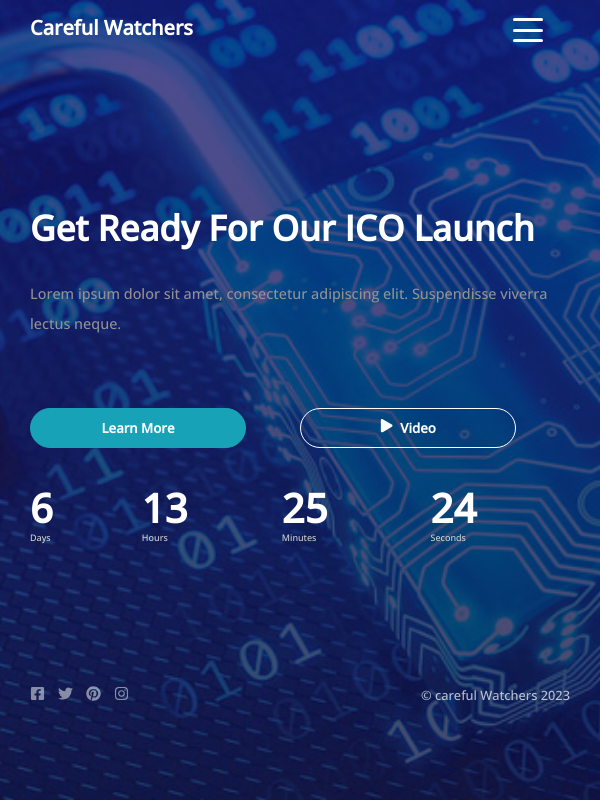
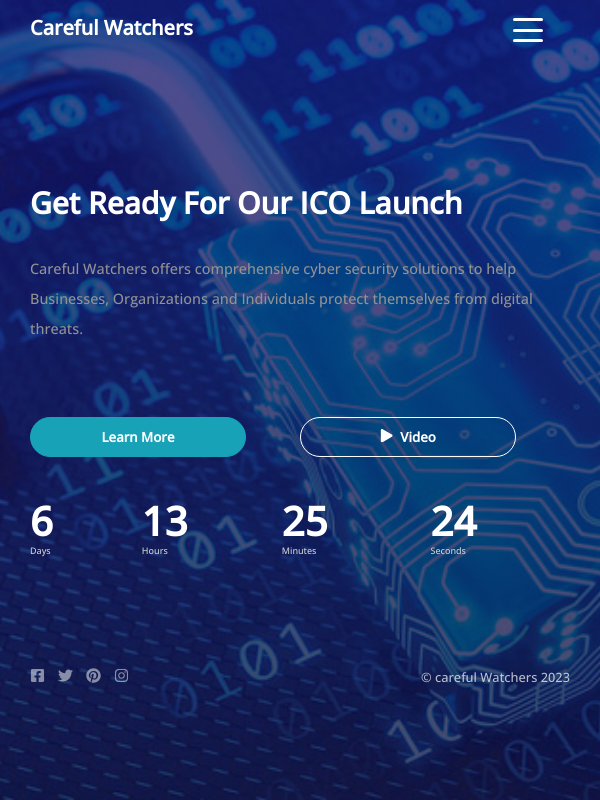
Before and after one commit to Eluan-Adumo/careful-watchers-wait-list, a React (Create React App) app: page / in a window 600 px wide. Built offline with nearby package versions, Linux system fonts and the light colour scheme.

Commit message:
Recent Update

```diff
--- a/src/App.css
+++ b/src/App.css
@@ -58,6 +58,10 @@ input, button, textarea{
 
 body{
     /* overflow-y: hidden; */
+}
+.vid-btn:hover{
+    background: var(--cyan);
+    background-size: 20% 100%;
 }
 .wrapper{
     display: grid;
@@ -374,6 +378,7 @@ footer{
 }
 
 
+
 .tit-area{
     color: white;
     font-size: 120%;
@@ -500,7 +505,7 @@ margin-top: 50px;
     .wrapper{
         display: grid;
         grid-template-columns: auto;
-        row-gap: 10vh;
+        row-gap: 5vh;
         width: 100%;
         min-height: 100vh;
         background: linear-gradient(rgba(0, 0, 100, 0.7), rgba(0, 0, 50, 0.7)), url("resources/security.jpg");
@@ -599,7 +604,7 @@ margin-top: 50px;
 }
     .left-l-date h1{
         color: white;
-        font-size: 35px;
+        font-size: 30px;
     }
 
     .left-l-date p{
@@ -828,7 +833,7 @@ margin-top: 50px;
         display: grid;
         width: 100%;
         grid-template-columns: 100%;
-        column-gap: 3%;
+        row-gap: 5%;
     }
 
 
--- a/src/Components/LaunchDate.jsx
+++ b/src/Components/LaunchDate.jsx
@@ -90,14 +90,15 @@ const LaunchDate = () =>{
                 <div className="left-l-date">
                     <h1>Get Ready For Our ICO Launch</h1>
                     <p>
-                    Lorem ipsum dolor sit amet,
-                    consectetur adipiscing elit.
-                    Suspendisse viverra lectus neque.
+                    Careful Watchers offers comprehensive cyber
+                    security solutions to help Businesses,
+                    Organizations and Individuals protect
+                    themselves from digital threats.
                     </p>
                     <br />
                     <p className = 'bottonx-area'>
                         <button>Learn More</button>
-                        <button>
+                        <button className = 'vid-btn'>
                             <FaPlay />
                             &nbsp;&nbsp;Video
                         </button>
--- a/src/Components/SideBar.jsx
+++ b/src/Components/SideBar.jsx
@@ -181,7 +181,7 @@ const SideBar = ()=>{
 
 
                     <div className = 'address-div'>
-                        <h2>Address</h2>
+                        <h2>Address</h2><br />
                         <p>
                             478 Nancy Street<br />
                             +1 919-571-2528<br />
```
